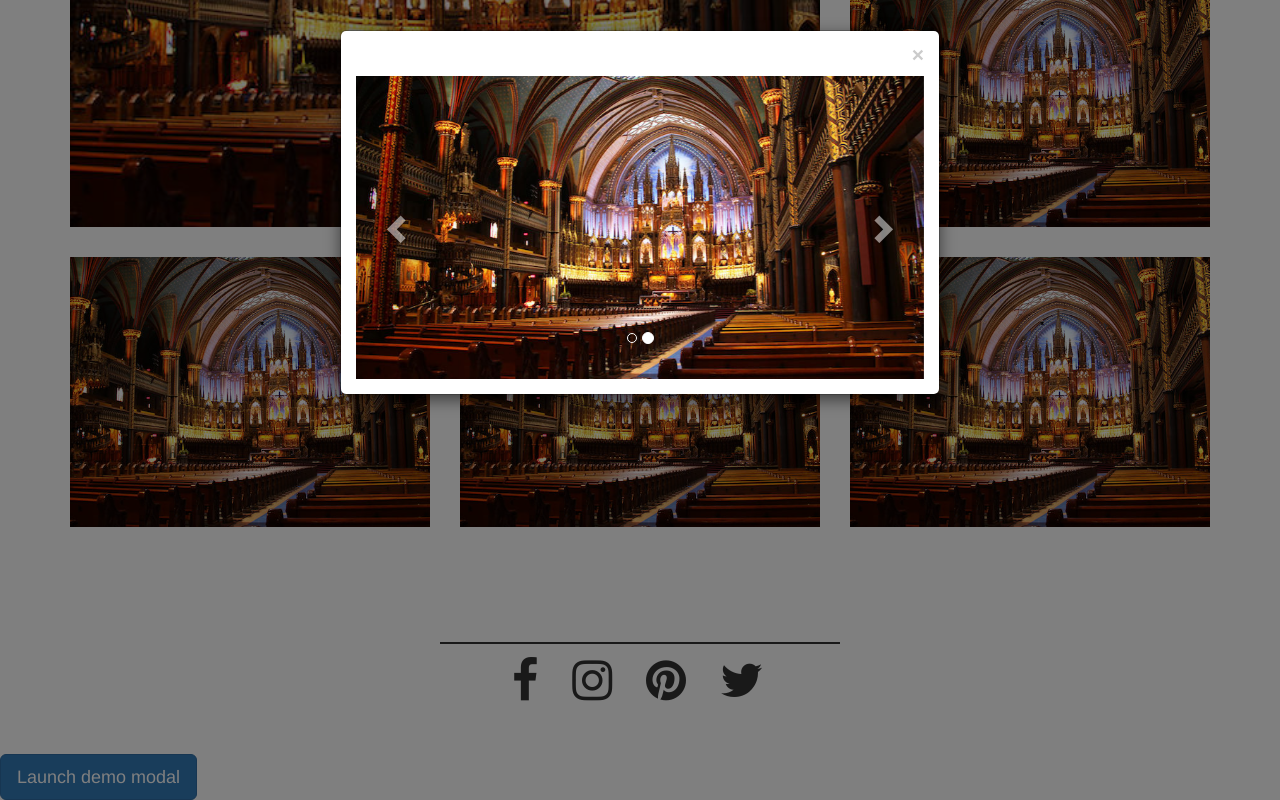
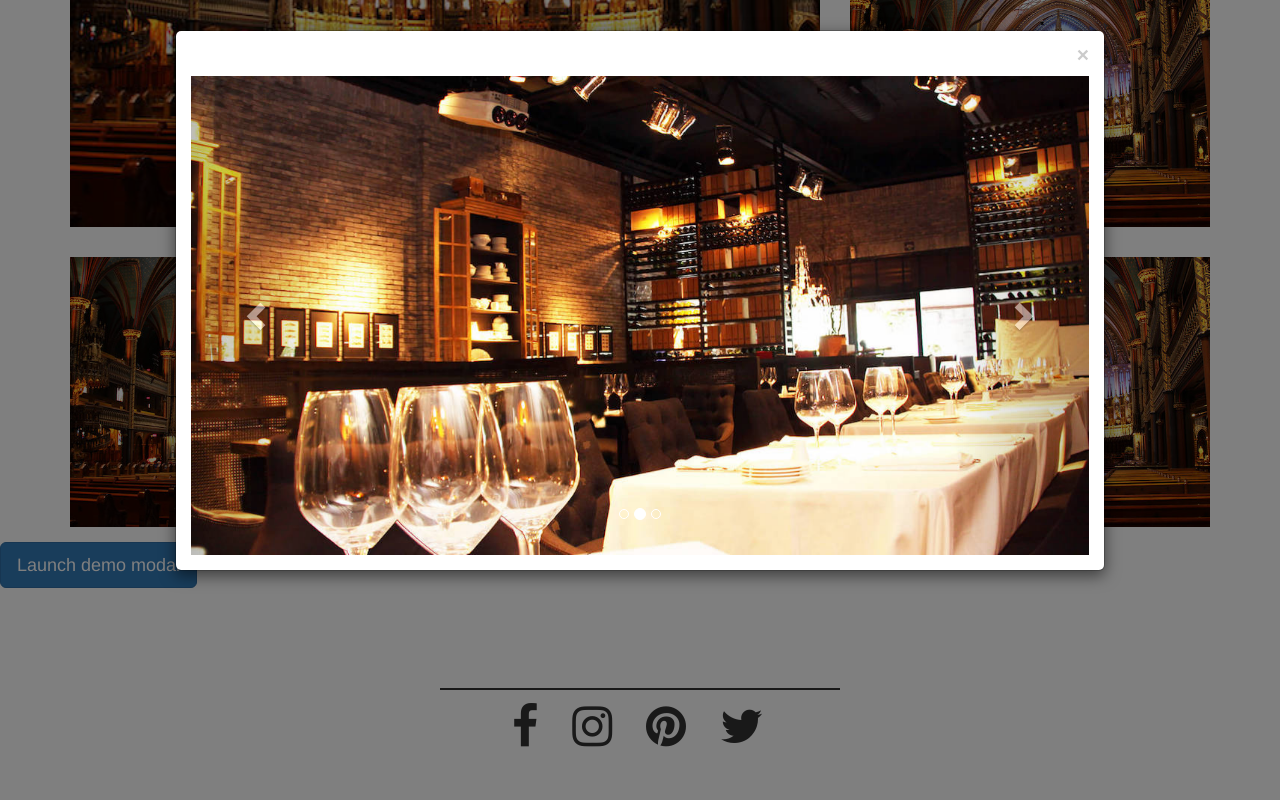
Before and after one commit to soydiegomen/dafta, a website: page portafolio.html in a window 1280 px wide. Both pictures are taken after a click on the button "Launch demo modal". Shown: the part 909-1709 px from the top of the page. Drawn offline with Linux system fonts and the light colour scheme.

Commit message:
Se estilo large al modal y se agregaron imágenes para pruebas

```diff
--- a/css/style.css
+++ b/css/style.css
@@ -181,3 +181,10 @@ ul.navbar-nav{
 .portafolio-modal .modal-header{
 	border-bottom: 0;
 }
+/*Higher to Medium*/
+@media (min-width: 992px) {
+	.modal-lg {
+	    width: 900px;
+	    width: 930px;
+	}
+}
--- a/portafolio.html
+++ b/portafolio.html
@@ -16,7 +16,7 @@
     <meta property="og:image:width" content="1098"/>
     <meta property="og:image:height" content="626"/>
     <!-- end FB Meta tags -->
-    <title>Chailate</title>
+    <title>Ulises Dafta</title>
 
     <!-- Bootstrap -->
     <link href="css/bootstrap.min.css" rel="stylesheet">
@@ -142,6 +142,56 @@
       </div>
       <!-- end trayectoria -->
     </div>
+    <!-- Button trigger modal -->
+    <button type="button" class="btn btn-primary btn-lg text-center" data-toggle="modal" data-target="#myModal">
+      Launch demo modal
+    </button>
+
+    <!-- Modal -->
+    <div class="modal fade portafolio-modal" id="myModal" tabindex="-1" role="dialog" aria-labelledby="myModalLabel">
+      <div class="modal-dialog modal-lg" role="document">
+        <div class="modal-content">
+          <div class="modal-header">
+            <button type="button" class="close" data-dismiss="modal" aria-label="Close"><span aria-hidden="true">&times;</span></button>
+          </div>
+          <div class="modal-body">
+            <!-- Carousel -->
+            <div id="carousel-example-generic" class="carousel slide" data-ride="carousel">
+              <!-- Indicators -->
+              <ol class="carousel-indicators">
+                <li data-target="#carousel-example-generic" data-slide-to="0" class="active"></li>
+                <li data-target="#carousel-example-generic" data-slide-to="1"></li>
+                <li data-target="#carousel-example-generic" data-slide-to="2"></li>
+              </ol>
+
+              <!-- Wrapper for slides -->
+              <div class="carousel-inner" role="listbox">
+                <div class="item active">
+                  <img src="img/portafolio/inter/inter-01.jpg" alt="img">
+                </div>
+                <div class="item">
+                  <img src="img/portafolio/inter/inter-02.jpg" alt="img">
+                </div>
+                <div class="item">
+                  <img src="img/portafolio/inter/inter-03.jpg" alt="img">
+                </div>
+              </div>
+
+              <!-- Controls -->
+              <a class="left carousel-control" href="#carousel-example-generic" role="button" data-slide="prev">
+                <span class="glyphicon glyphicon-chevron-left" aria-hidden="true"></span>
+                <span class="sr-only">Previous</span>
+              </a>
+              <a class="right carousel-control" href="#carousel-example-generic" role="button" data-slide="next">
+                <span class="glyphicon glyphicon-chevron-right" aria-hidden="true"></span>
+                <span class="sr-only">Next</span>
+              </a>
+            </div>
+          </div>
+        </div>
+      </div>
+      <!-- end modal -->
+    </div>
     <div class="dafta-footer text-center">
       <div class="container">
         <div class="row">
@@ -175,53 +225,6 @@
         </div>
       </div>
     </div>
-    <!-- Button trigger modal -->
-    <button type="button" class="btn btn-primary btn-lg text-center" data-toggle="modal" data-target="#myModal">
-      Launch demo modal
-    </button>
-
-    <!-- Modal -->
-    <div class="modal fade portafolio-modal" id="myModal" tabindex="-1" role="dialog" aria-labelledby="myModalLabel">
-      <div class="modal-dialog" role="document">
-        <div class="modal-content">
-          <div class="modal-header">
-            <button type="button" class="close" data-dismiss="modal" aria-label="Close"><span aria-hidden="true">&times;</span></button>
-          </div>
-          <div class="modal-body">
-            <!-- Carousel -->
-            <div id="carousel-example-generic" class="carousel slide" data-ride="carousel">
-              <!-- Indicators -->
-              <ol class="carousel-indicators">
-                <li data-target="#carousel-example-generic" data-slide-to="0" class="active"></li>
-                <li data-target="#carousel-example-generic" data-slide-to="1"></li>
-              </ol>
-
-              <!-- Wrapper for slides -->
-              <div class="carousel-inner" role="listbox">
-                <div class="item active">
-                  <img src="img/home/portafolio-interiorismo.jpg" alt="img">
-                </div>
-                <div class="item">
-                  <img src="img/home/portafolio-interiorismo.jpg" alt="img">
-                </div>
-              </div>
-
-              <!-- Controls -->
-              <a class="left carousel-control" href="#carousel-example-generic" role="button" data-slide="prev">
-                <span class="glyphicon glyphicon-chevron-left" aria-hidden="true"></span>
-                <span class="sr-only">Previous</span>
-              </a>
-              <a class="right carousel-control" href="#carousel-example-generic" role="button" data-slide="next">
-                <span class="glyphicon glyphicon-chevron-right" aria-hidden="true"></span>
-                <span class="sr-only">Next</span>
-              </a>
-            </div>
-          </div>
-        </div>
-      </div>
-    </div>
-
-
     <!-- script de google analytics -->
     <script>
       (function(i,s,o,g,r,a,m){i['GoogleAnalyticsObject']=r;i[r]=i[r]||function(){
```
Also changed, not shown: img/portafolio/inter/inter-01.jpg (added), img/portafolio/inter/inter-02.jpg (added), img/portafolio/inter/inter-02b.jpg (added), img/portafolio/inter/inter-03.jpg (added).
